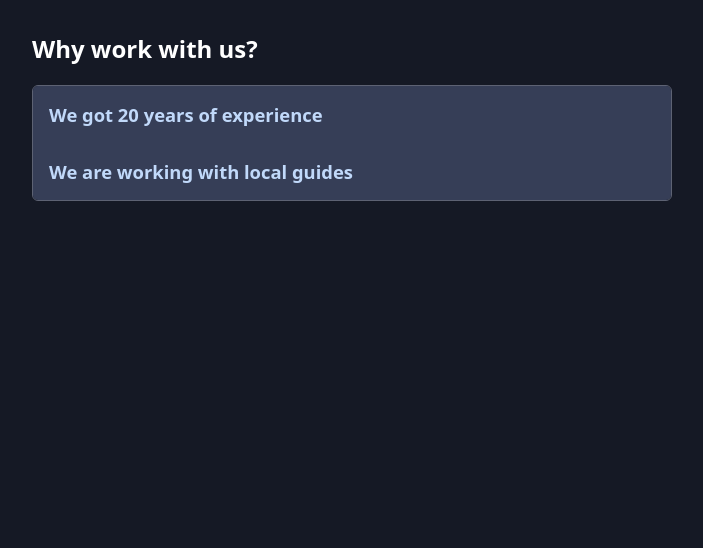
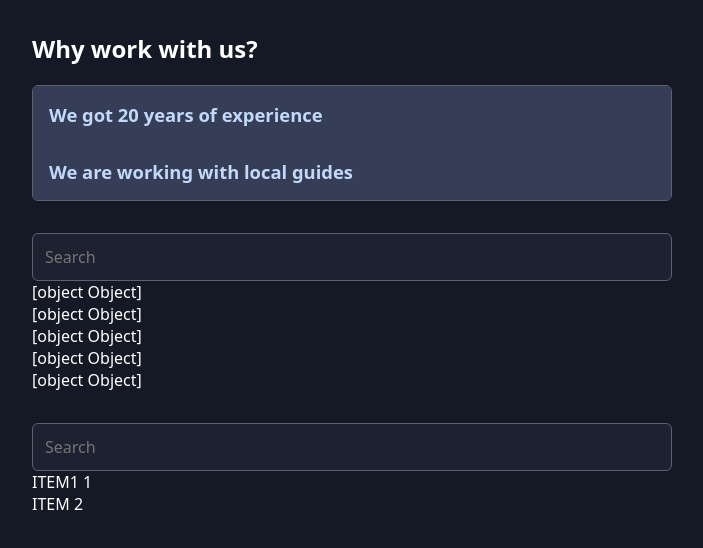
Before and after one commit to AssafGolani/ReactSmallProjectPracticingBestPracticesPlayground, a React (Vite) app: page / in a window 1280 px wide. Shown: the top 548 px of the page, without its empty margins (288-991 px from the left). Built offline with nearby package versions, Linux system fonts and the light colour scheme.

Commit message:
using render props pattern

```diff
--- a/src/App.jsx
+++ b/src/App.jsx
@@ -1,5 +1,43 @@
 import Accordion from "./components/Accordion/Accordion";
+import SearchableList from "./components/SearchableList/SearchableList";
+import savannaImg from './assets/african-savanna.jpg';
+import amazonImg from './assets/amazon-river.jpg';
+import caribbeanImg from './assets/caribbean-beach.jpg';
+import desertImg from './assets/desert-dunes.jpg';
+import forestImg from './assets/forest-waterfall.jpg';
 
+const PLACES = [
+  {
+    id: 'african-savanna',
+    image: savannaImg,
+    title: 'African Savanna',
+    description: 'Experience the beauty of nature.',
+  },
+  {
+    id: 'amazon-river',
+    image: amazonImg,
+    title: 'Amazon River',
+    description: 'Get to know the largest river in the world.',
+  },
+  {
+    id: 'caribbean-beach',
+    image: caribbeanImg,
+    title: 'Caribbean Beach',
+    description: 'Enjoy the sun and the beach.',
+  },
+  {
+    id: 'desert-dunes',
+    image: desertImg,
+    title: 'Desert Dunes',
+    description: 'Discover the desert life.',
+  },
+  {
+    id: 'forest-waterfall',
+    image: forestImg,
+    title: 'Forest Waterfall',
+    description: 'Listen to the sound of the water.',
+  },
+];
 function App() {
   return <main>
     <section>
@@ -24,6 +62,10 @@
         </Accordion.Item>
       </Accordion>
     </section>
+    <section>
+      <SearchableList items={PLACES} />
+      <SearchableList items={["ITEM1 1", "ITEM 2"]} />
+    </section>
   </main>;
 }
 
--- /dev/null
+++ b/src/components/SearchableList/SearchableList.jsx
@@ -0,0 +1,8 @@
+export default function SearchableList({items}){
+    return <div className="searchable-list">
+        <input type="search" placeholder="Search" />
+            <ul>
+                {items.map((item, index) => <li key={index}>{item.toString()}</li>)}
+            </ul>
+    </div>
+}
```
